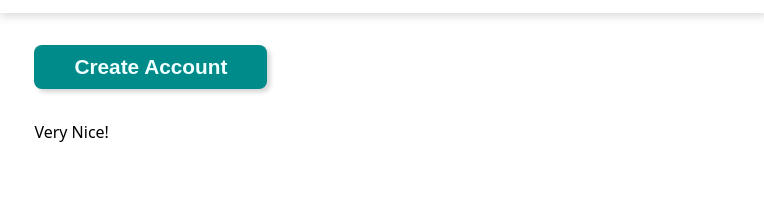
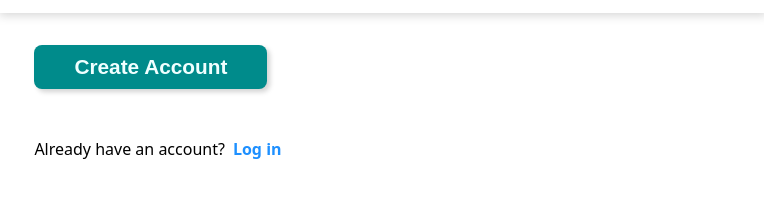
Before and after one commit to joshuadecano/sign-up-form, a plain HTML site: page index.html in a window 1280 px wide. Shown: the part 590-800 px from the top of the page, 516-1280 px from the left. Drawn offline with Linux system fonts and the light colour scheme.

Commit message:
Finished the footer of the main content "already have an account?" section.

```diff
--- a/index.html
+++ b/index.html
@@ -62,7 +62,8 @@
                 </div>
             </form>
             <div class="botBox leftPad">
-                <a>Very Nice!</a>
+                <p>Already have an account?</p>
+                <a href="#">Log in</a>
             </div>
         </div>
     </div>
--- a/style.css
+++ b/style.css
@@ -1,9 +1,14 @@
-
 body {
     display: flex;
     justify-content: space-between;
     font-family: system-ui, "Segoe UI", Roboto, Helvetica, Arial, sans-serif, "Apple Color Emoji", "Segoe UI Emoji", "Segoe UI Symbol";
     margin: 0;
+}
+
+a {
+    text-decoration: none;
+    color: dodgerblue;
+    font-weight: 600;
 }
 
 .container {
@@ -94,6 +99,8 @@ body {
     display: flex;
     flex: auto;
     padding: 4vh 0;
+    gap: 8px;
+    align-items: center;
 }
 
 form {
```
